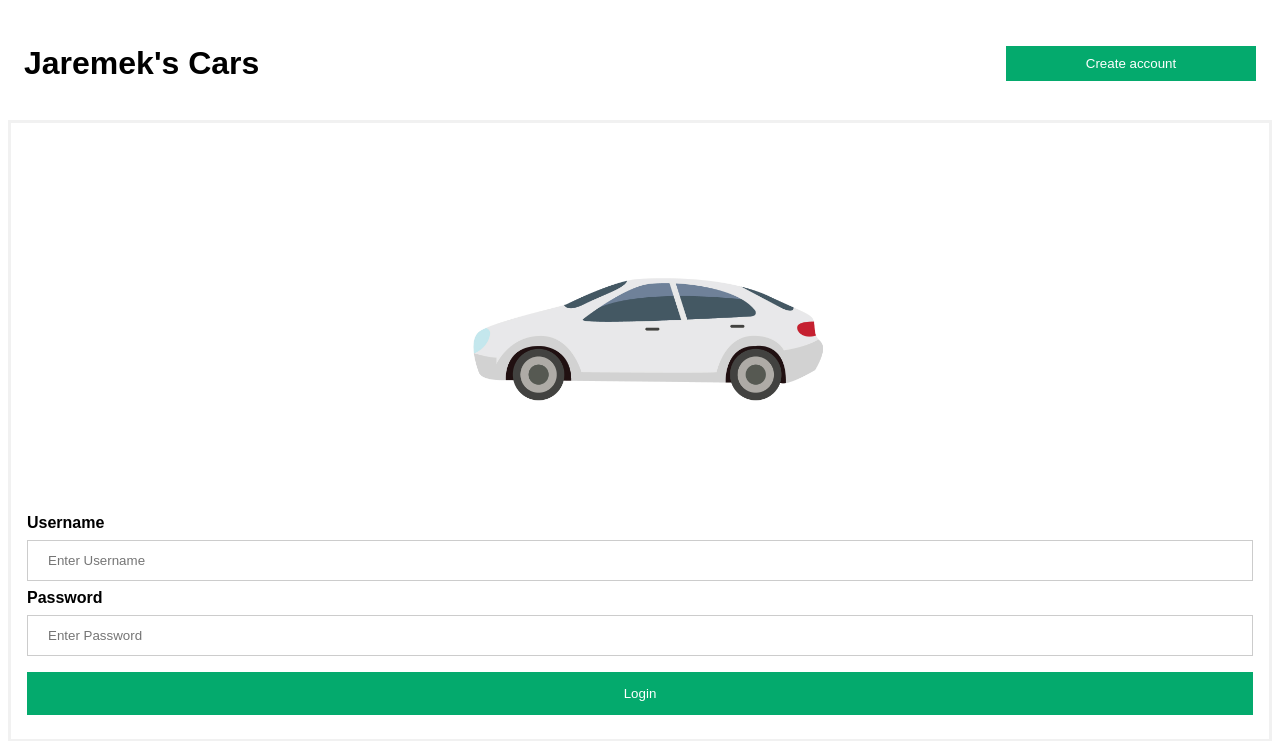
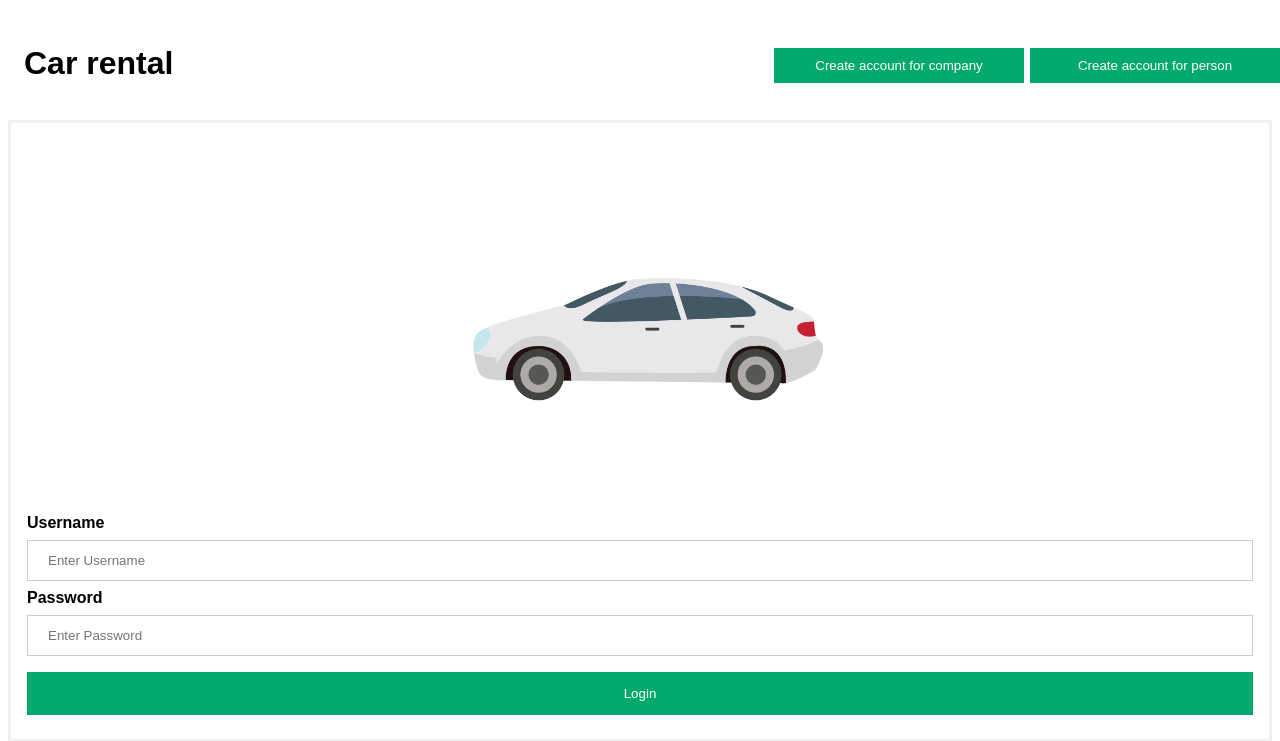
Before and after one commit to LJaremek/CarRentalBD2, a Django app: page /base/ in a window 1280 px wide. Shown: the top 741 px of the page. Run offline with Django 4.2, Linux system fonts and the light colour scheme; parts of the project's set-up code (start-up, migrations or seed data) failed here and were passed over.

Commit message:
new button added

```diff
--- a/carrentalbd2/carrental/views.py
+++ b/carrentalbd2/carrental/views.py
@@ -11,7 +11,7 @@ def log_screen_view(request):
     return render(request, "base.html", {"text": text_value})
 
 
-def registration(request):
+def registration_person(request):
     if request.method == 'POST':
         form = MyForm(request.POST)
         if form.is_valid():
--- a/carrentalbd2/carrentalbd2/urls.py
+++ b/carrentalbd2/carrentalbd2/urls.py
@@ -19,12 +19,12 @@ from django.urls import path
 from carrental.views import (
     log_screen_view,
     check_log,
-    registration
+    registration_person
 )
 
 urlpatterns = [
                 path("admin/", admin.site.urls),
                 path("base/", log_screen_view),
-                path("registration/", registration, name='registration'),
+                path("registration_person/", registration_person, name='registration_person'),
                 path("check_log/", check_log, name="check_log")
             ]
--- a/carrentalbd2/templates/base.html
+++ b/carrentalbd2/templates/base.html
@@ -59,8 +59,21 @@ img.avatar {
     max-width: 250px;
     border: none;
     cursor: pointer;
-    top: 50%; /* Przesuwamy przycisk na środek pionowo */
+    position: fixed;
+    top: 5%; /* Przesuwamy przycisk na środek pionowo */
     right: 0; /* Przesuwamy przycisk na prawo */
+  }
+
+  .cancelbtnn {
+    padding: 10px 18px;
+    background-color: #04AA6D;
+    color: white;
+    max-width: 250px;
+    border: none;
+    cursor: pointer;
+    position: fixed;
+    top: 5%; /* Przesuwamy przycisk na środek pionowo */
+    right: 20%; /* Przesuwamy przycisk na prawo */
   }
 
 .container {
@@ -92,15 +105,22 @@ h1 {
 <body>
 <div class="container">
     <div class="header">
-        <h1>Jaremek's Cars</h1>
-        <button onclick="redirectToRegisterSite()" class="cancelbtn">Create account</button>
+        <h1>Car rental</h1>
+        <button onclick="redirectToRegisterSite()" class="cancelbtn">Create account for person</button>
         <script>
             function redirectToRegisterSite() {
-              window.location.href = "/registration/";
+              window.location.href = "/registration_person/";
+            }
+        </script>
+        <button onclick="redirectToRegisterSite()" class="cancelbtnn">Create account for company</button>
+        <script>
+            function redirectToRegisterSite() {
+              window.location.href = "/registration_person/";
             }
         </script>
     </div>
 </div>
+
 
 
 <form action="{% url 'check_log' %}" method="post">
--- a/carrentalbd2/templates/client_registration.html
+++ b/carrentalbd2/templates/client_registration.html
@@ -100,12 +100,12 @@ span.psw-repeat {
 
 <div class="container">
     <div class="header">
-        <h1>Client registration</h1>
+        <h1>Person registration</h1>
     </div>
 </div>
 
 
-<form action="{% url 'registration' %}" method="post">
+<form action="{% url 'registration_person' %}" method="post">
   {% csrf_token %}
 
   <div class="imgcontainer">
```
